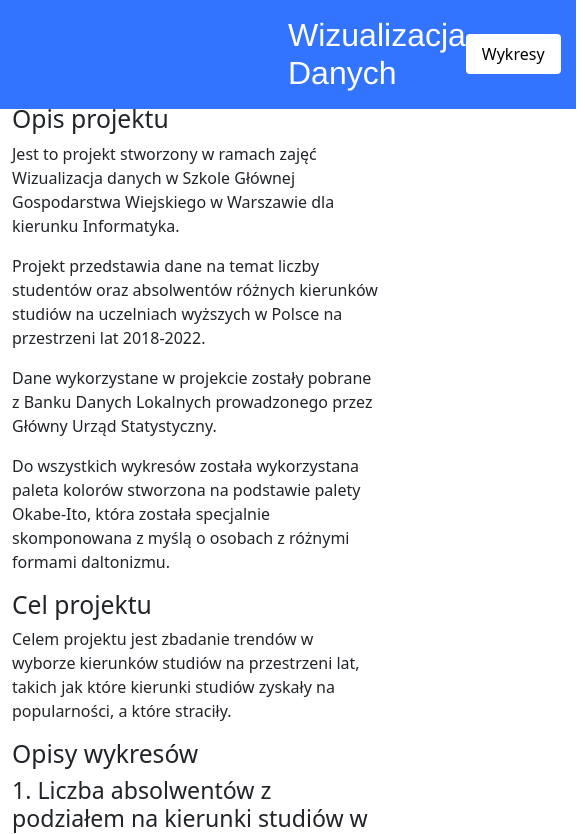
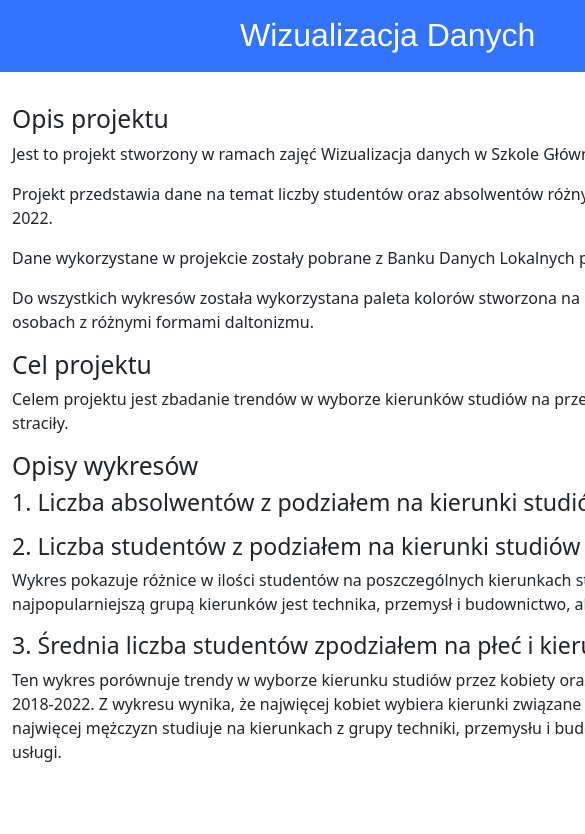
Before and after one commit to karolsowi/Visualization, a React (Create React App) app: page /#/opis in a window 390 px wide. Shown: the top 834 px of the page, 585 px wide, since content can reach past the window. Built offline with nearby package versions, Linux system fonts and the light colour scheme.

Commit message:
Absolute positions
Mobile version is same as desktop to simplify configuration

```diff
--- a/src/App.css
+++ b/src/App.css
@@ -1,3 +1,9 @@
+body, html {
+  min-width: 1200px; /* Set a fixed minimum width for the body */
+  min-height: 800px; /* Set a fixed minimum height for the body */
+  overflow: auto; /* Enable scrolling if the content overflows */
+}
+
 .App {
   text-align: center;
   background-color: #f8f9fa;
@@ -24,6 +30,9 @@
 }
 
 .chart-wide {
+  position: absolute;
+  left: 302px;
+  width: 1300px;
   margin-bottom: 25px;
 }
 
@@ -40,16 +49,18 @@
 nav {
   background-color: #3273ff;
   padding: 1rem;
-  padding-inline: 18rem;
+  padding-inline: 15rem;
   display: flex;
-  align-items: center;
+  align-items: left;
   justify-content: space-between;
   color: rgb(255, 255, 255);
   position: absolute;
   top: 0;
   left: 0;
+  min-width: 1800px;
   width: 100%;
   z-index: 1000; /* Ensures it stays on top of other elements */
+  text-wrap: nowrap;
 }
 
 nav h1 {
@@ -126,11 +137,13 @@ body {
 
 .line-chart {
   position: absolute;
+  top: 570px;
   left: 155px;
 }
 
 .bar-chart {
   position: absolute;
   left: 780px;
+  top: 570px;
   margin-bottom: 20px;
 }
--- a/src/App.js
+++ b/src/App.js
@@ -9,7 +9,7 @@ import Opis from './components/opis';
 
 function Home() {
   return (
-    <div>
+    <div className='main-window'>
       <nav>
         <h1>Wizualizacja Danych</h1>
         <Link to="/opis" className="opis-button">Opis</Link>
--- a/src/components/BarChart.js
+++ b/src/components/BarChart.js
@@ -1,5 +1,6 @@
 import React, { useState, useEffect } from 'react';
 import Chart from 'react-apexcharts';
+import './../App.css';
 
 const yearData = {
   2018: {
--- a/src/components/LineChart.js
+++ b/src/components/LineChart.js
@@ -1,6 +1,6 @@
 import React from 'react';
 import Chart from 'react-apexcharts';
-
+import './../App.css';
 const LineChart = () => {
   const options = {
     annotations: {},
--- a/src/components/MultiChart.js
+++ b/src/components/MultiChart.js
@@ -1,5 +1,6 @@
 import React from 'react';
 import Chart from 'react-apexcharts';
+import './../App.css';
 
 const data = {
     2018: [34.53, 11.49, 28.22, 26.21, 29.06, 26.12, 24.17, 31.03, 20.44, 31.56, 23.93],
@@ -60,7 +61,7 @@ const options = {
       rotateAlways: true,
       show: true,
       hideOverlappingLabels: false,
-      rotate: -31,
+      rotate: -27,
       offsetY: 3,
       style: {
         fontSize: '12.5px',
--- a/src/index.js
+++ b/src/index.js
@@ -5,6 +5,7 @@ import App from './App';
 import reportWebVitals from './reportWebVitals';
 import 'bootstrap/dist/css/bootstrap.min.css';
 import { HashRouter } from 'react-router-dom';
+import './App.css';
 
 const root = ReactDOM.createRoot(document.getElementById('root'));
 root.render(
```
Also changed, not shown: 2 other files (tests, documents, lock files or other folders).
